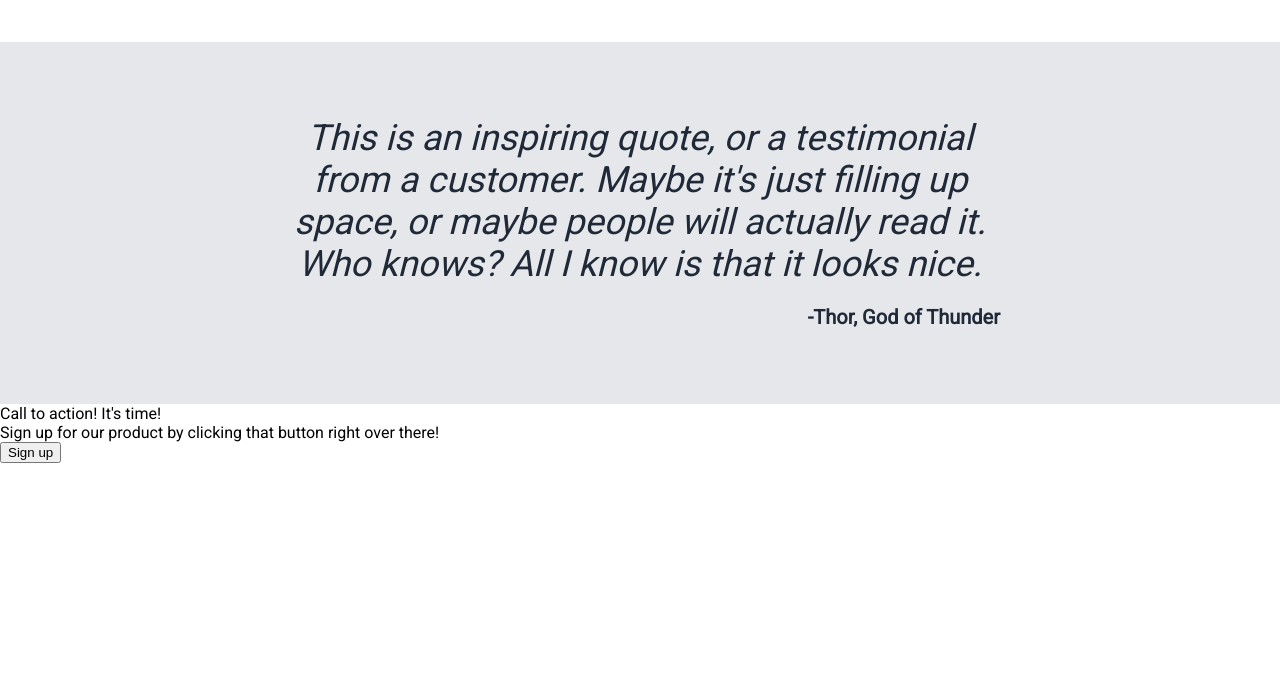
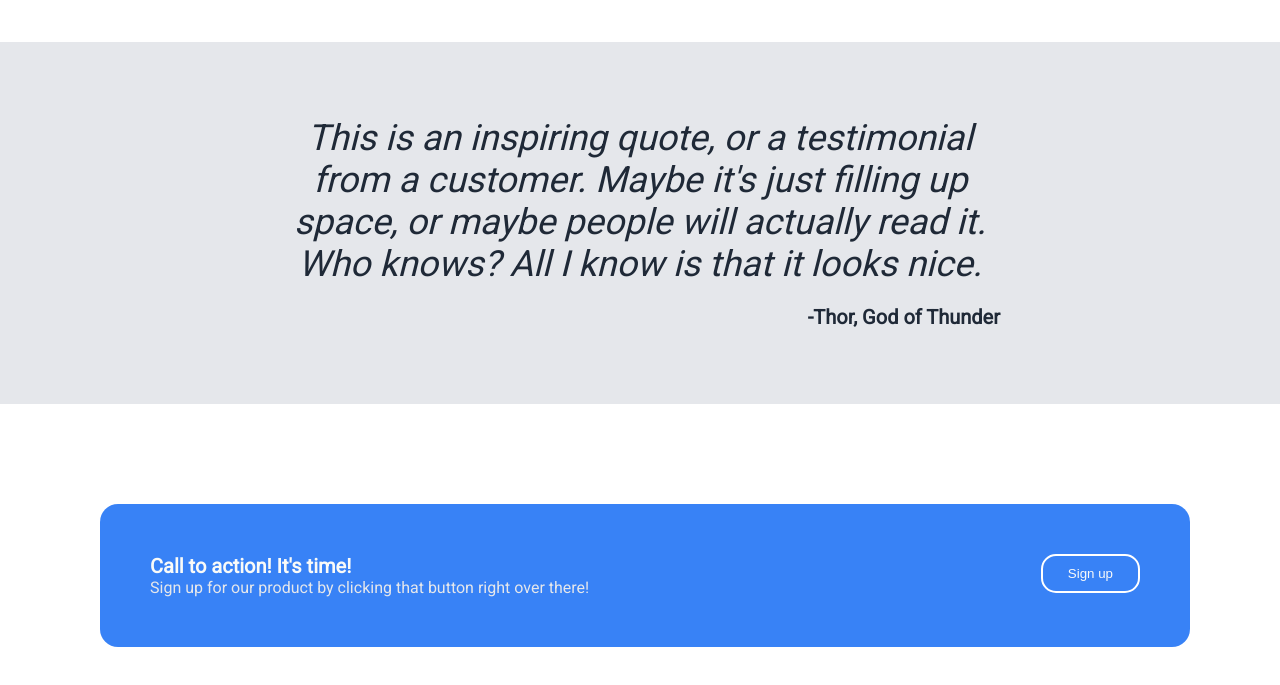
Before and after one commit to DiotheWind/landing-page, a plain HTML site: page index.html in a window 1280 px wide. Shown: the part 1314-1999 px from the top of the page. Before the commit the page ends 1777 px from the top, so only its background shows below. Drawn offline with Linux system fonts and the light colour scheme.

Commit message:
Add CSS styling for fourth section

```diff
--- a/style.css
+++ b/style.css
@@ -125,3 +125,35 @@ p {
     margin-top: 20px;
     font-size: 20px;
 }
+
+.section4 {
+    padding: 100px;
+}
+
+.box-container {
+    display: flex;
+    background-color: #3882F6;
+    justify-content: space-between;
+    padding: 50px;
+    width: 990px;
+    margin: 0 auto;
+    border-radius: 18px;
+}
+
+.section4-p1 {
+    color: #F9FAF8;
+    font-weight: 700;
+    font-size: 20px;
+}
+
+.section4-p2 {
+    color: #E5E7EB;
+}
+
+.section4-button {
+    background-color: #3882F6;
+    border: 2px solid white;
+    border-radius: 15px;
+    padding: 10px 25px;
+    color: #F9FAF9;
+}
```
